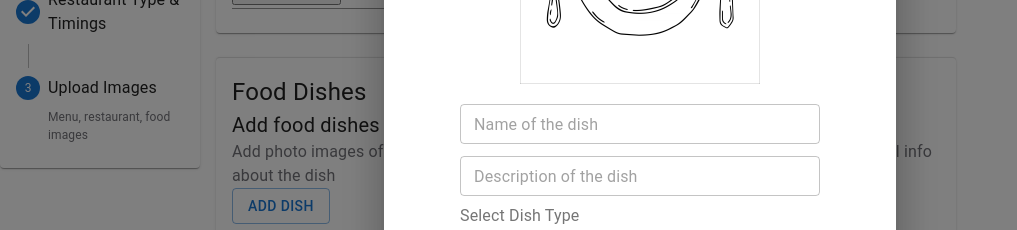
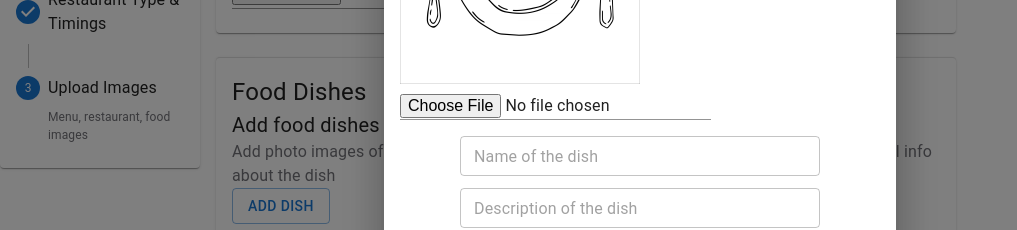
Before and after one commit to M17ggie/food-delivery-app, a React (Vite) app in the folder Frontend/: page /register/restaurant in a window 1280 px wide. Both pictures are taken after a click on the button "ADD DISH". Shown: the part 288-518 px from the top of the page, without its empty margins (0-1017 px from the left). Built offline with nearby package versions, Linux system fonts and the light colour scheme; no server answers.

Commit message:
image not changing/uploading bug fixed

```diff
--- a/Frontend/src/components/food-dish/AddDish.tsx
+++ b/Frontend/src/components/food-dish/AddDish.tsx
@@ -78,7 +78,8 @@ const AddDish = () => {
                             setImageFile(reader.result as string)
                             setDish({
                                 ...dish,
-                                photo: files[0]
+                                photo: files[0],
+                                imageURL: reader.result
                             })
                         }
                     }
@@ -89,7 +90,7 @@ const AddDish = () => {
         }
     }
 
-    console.log("SEE THIS!!!", imageFile)
+    // console.log("SEE THIS!!!", imageFile)
 
     const handleChange = (e: React.ChangeEvent<HTMLInputElement>) => {
         const { name, value } = e.target;
@@ -144,8 +145,9 @@ const AddDish = () => {
     useEffect(() => {
         const img = imageRef.current;
         if (img) {
-            img.src = imageFile || '/assets/dish-fallback.jpg'; // Update the src attribute of the img tag with the imageFile state
-        }
+                img.src = imageFile || '/assets/dish-fallback.jpg'; // Update the src attribute of the img tag with the imageFile state
+            }
+            console.log(img, 'use effect')
     }, [imageFile]);
 
     return (
@@ -160,16 +162,16 @@ const AddDish = () => {
                 <CardContent sx={{ display: 'flex', flexDirection: 'column', alignItems: 'center', maxWidth: '50rem' }}>
 
                     <Box>
-                        <label htmlFor='imageInput'>
+                        <label>
                             <img ref={imageRef} src={imageFile ? imageFile : '/assets/dish-fallback.jpg'} style={{ maxWidth: '15rem' }} />
-                        </label>
-                        <Input
+                            <Input
                             id='imageInput'
                             type='file'
                             name='photo'
                             onChange={imageChangeHandler}
-                            style={{ display: "none " }}
+                            // style={{ display: "none " }}
                         />
+                        </label>
                         <Typography>
                             {!!errors.photo && errors.photo}
                         </Typography>
--- a/Frontend/src/components/food-dish/FoodDishCard.tsx
+++ b/Frontend/src/components/food-dish/FoodDishCard.tsx
@@ -8,7 +8,7 @@ import { openModal, removeDish, selectDishToEdit } from '@store/restaurant-regis
 import { useSelector } from 'react-redux';
 import AddDish from './AddDish';
 
-const FoodDishCard = ({ id, name, price, description, photo, foodType }: IFoodDish) => {
+const FoodDishCard = ({ id, name, price, description, photo, foodType, imageURL }: IFoodDish) => {
     const { isModalOpen } = useSelector((state: any) => state.dish)
     const dispatch = useDispatch();
     const removeDishHandler = () => {
@@ -20,7 +20,7 @@ const FoodDishCard = ({ id, name, price, description, photo, foodType }: IFoodDi
         dispatch(selectDishToEdit({ id, name, price, description, photo, foodType, edit: true }))
     }
 
-    console.log("PHOTO", photo)
+    // console.log("PHOTO", photo, imageURL)
 
     return (
         <>
@@ -51,7 +51,7 @@ const FoodDishCard = ({ id, name, price, description, photo, foodType }: IFoodDi
                             <CardMedia
                                 component='img'
                                 height='200'
-                                image={photo || '/assets/dish-fallback.jpg'}
+                                image={imageURL || '/assets/dish-fallback.jpg'}
                             />
                         </Grid>
 
--- a/Frontend/src/components/register-restaurant/FoodDetail.tsx
+++ b/Frontend/src/components/register-restaurant/FoodDetail.tsx
@@ -153,7 +153,6 @@ const FoodDetail = ({ next, prev }: { next: Function, prev: Function }) => {
                         >
                             Add Dish
                         </Button>
-
                         <Box mt={2}>
                             {foodDetail && foodDetail.foodDishes && foodDetail.foodDishes.map((dish, index) =>
                                 <Box key={index} mb={3}>
--- a/Frontend/src/utils/interfaces/restaurant-registration/RestaurantRegister.ts
+++ b/Frontend/src/utils/interfaces/restaurant-registration/RestaurantRegister.ts
@@ -35,5 +35,6 @@ export interface IFoodDish {
     price?: number | null,
     photo?: string | File | null | Blob,
     foodType?: string,
-    dishType?: string
+    dishType?: string,
+    imageURL?: string
 }
```
Also changed, not shown: 1 other file (tests, documents, lock files or other folders).
